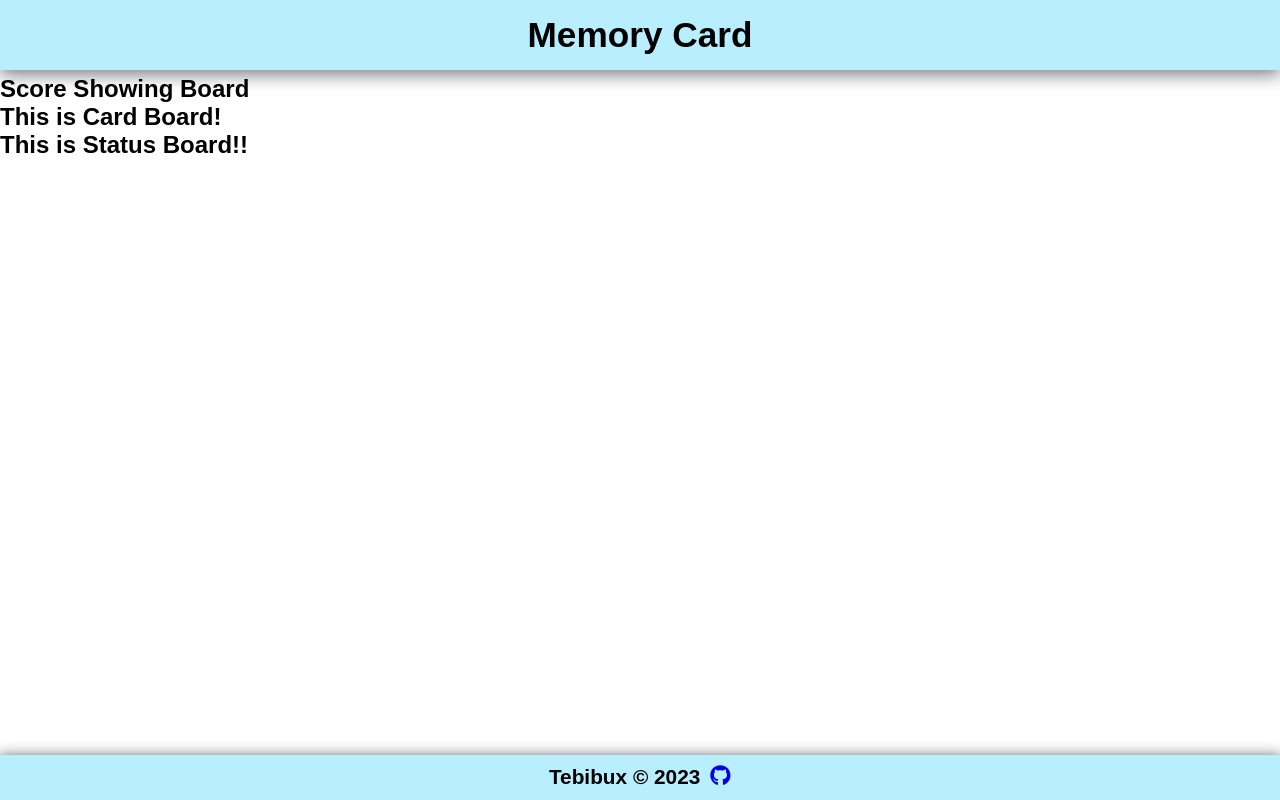
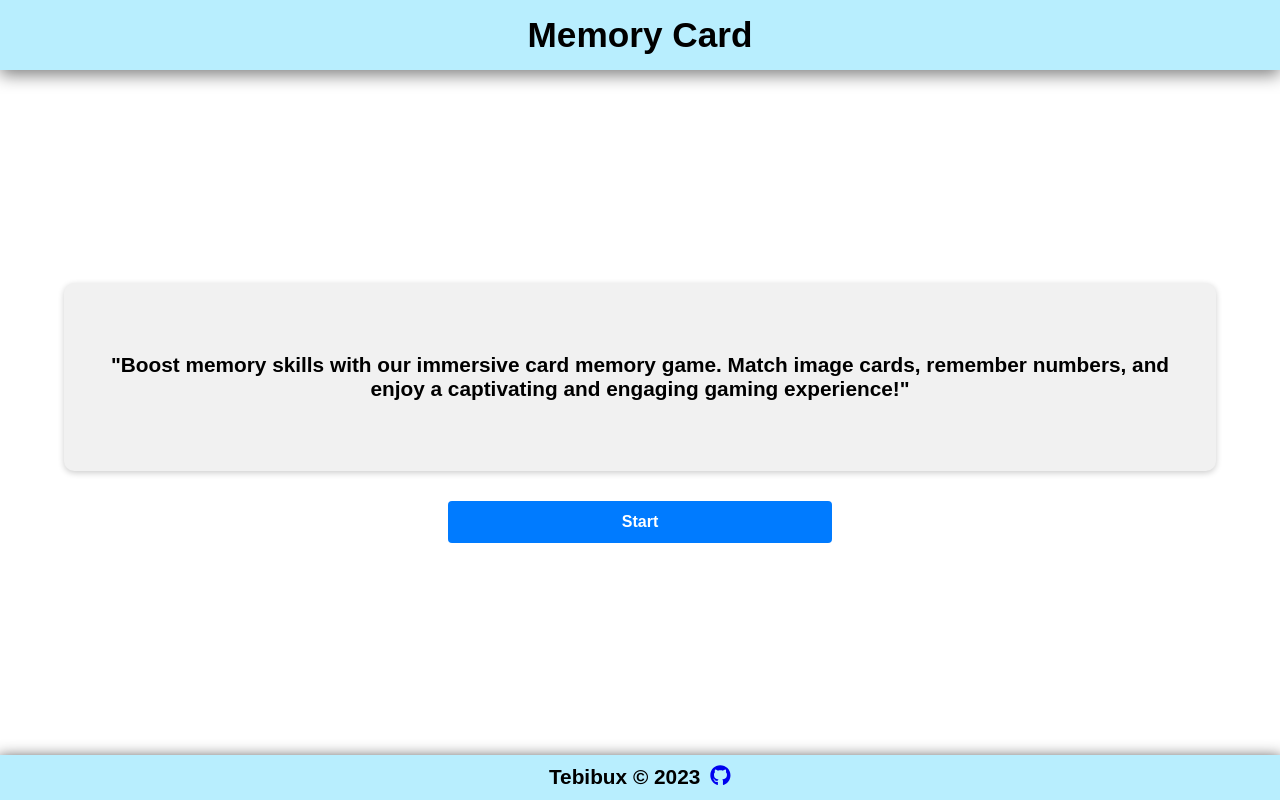
Before and after one commit to Tebibux/memory-card, a React (Create React App) app: page / in a window 1280 px wide. Built offline with nearby package versions, Linux system fonts and the light colour scheme.

Commit message:
staring component done

```diff
--- a/src/components/main/Main.jsx
+++ b/src/components/main/Main.jsx
@@ -5,7 +5,7 @@ import CardBoard from './cardBoard/CardBoard';
 import StatusBoard from './cardBoard/StatusBoard';
 
 function Main() {
-	const started = false;
+	const started = true;
 
 	return started ? (
 		<div className="main-starting">
--- a/src/components/main/cardBoard/StartingBoard.jsx
+++ b/src/components/main/cardBoard/StartingBoard.jsx
@@ -1,11 +1,16 @@
 import React from 'react';
 
 function StartingBoard() {
-  return (
-	<div>
-	  <h2>This is Starting Board</h2>
-	</div>
-  );
+	return (
+		<div className='startingBoard'>
+			<h2 className='game-starting-text'>
+				"Boost memory skills with our immersive card memory game.
+				Match image cards, remember numbers, and enjoy a captivating and
+				engaging gaming experience!"
+			</h2>
+			<button className='btn-start'>Start</button>
+		</div>
+	);
 }
 
 export default StartingBoard;
--- a/src/css/styles.css
+++ b/src/css/styles.css
@@ -20,6 +20,52 @@
 	box-shadow: 0px 5px 16px 0.1px rgba(0, 0, 0, 0.505);
 	font-size: 1.1rem;
 }
+.main{
+	display: grid;
+	place-content: center;
+}
+.main-starting{
+	display: grid;
+	place-content: center;
+}
+.startingBoard {
+	display: grid;
+	place-items: center;
+}
+
+.btn-start {
+	display: inline-block;
+	padding: 12px 24px;
+	margin-top: 30px;
+	background-color: #007bff;
+	color: #ffffff;
+	font-size: 16px;
+	font-weight: bold;
+	width: 30%;
+	text-decoration: none;
+	border-radius: 4px;
+	border: none;
+	cursor: pointer;
+	transition: background-color 0.3s ease;
+}
+
+.btn-start:hover {
+	background-color: #0056b3;
+}
+.game-starting-text{
+	width: 90%;
+	height: 100%;
+	background-color: #f1f1f1;
+	display: flex;
+	align-items: center;
+	justify-content: center;
+	border-radius: 10px;
+	box-shadow: 0 2px 6px rgba(0, 0, 0, 0.2);
+	padding: 40px;
+	margin: 30px;
+	font-size:1.3rem;
+	text-align: center;
+}
 
 .footer {
 	display: grid;
```
